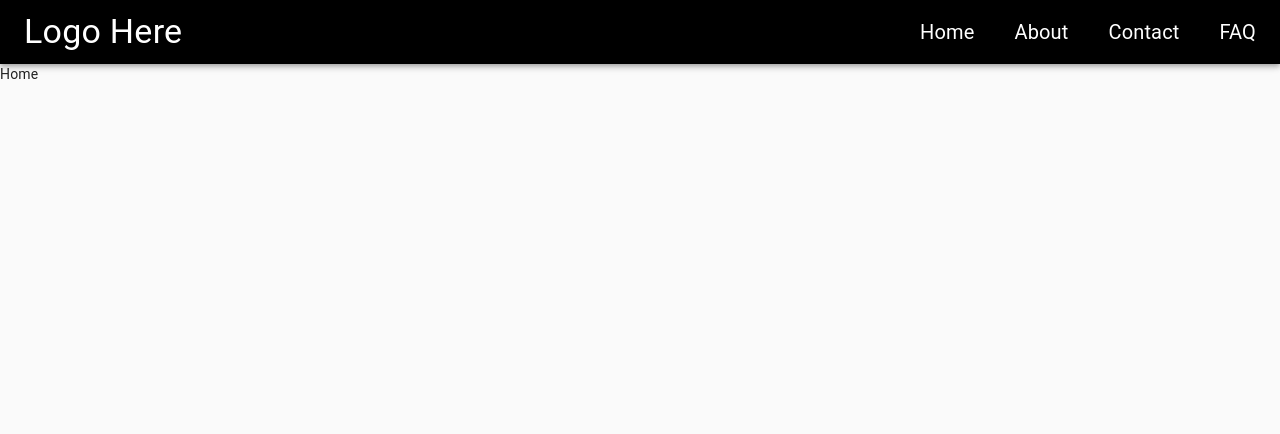
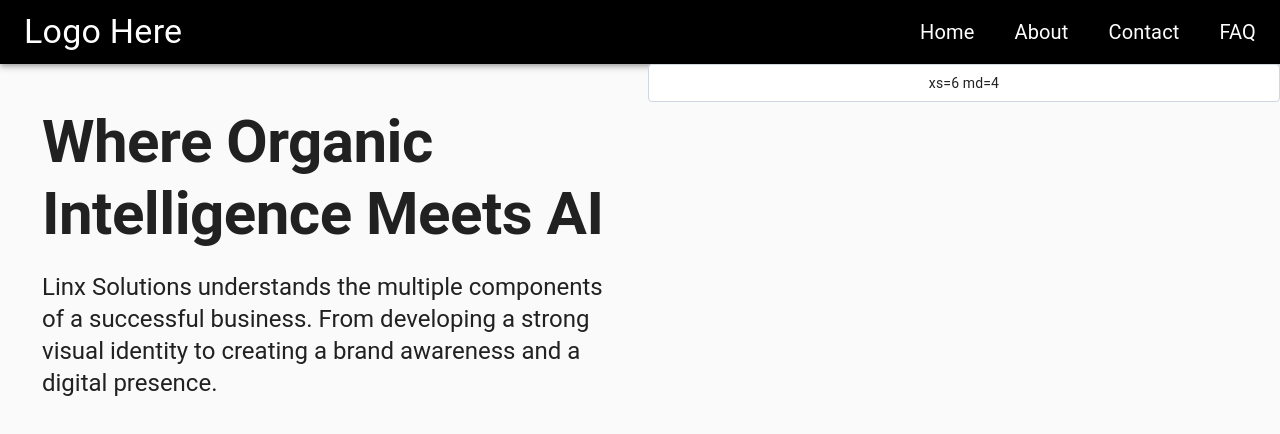
Before and after one commit to wandieinnocents/UI_React-Vite-V1, a React (Vite) app: page / in a window 1280 px wide. Shown: the top 434 px of the page. Built offline with nearby package versions, Linux system fonts and the light colour scheme.

Commit message:
Add left landing content

```diff
--- a/src/pages/Home.jsx
+++ b/src/pages/Home.jsx
@@ -1,11 +1,42 @@
-import React from 'react';
+// import * as React from 'react';
+import Box from '@mui/system/Box';
+import Grid from '@mui/system/Unstable_Grid';
+import styled from '@mui/system/styled';
+import Typography from '@mui/material/Typography';
 
-function Home() {
+
+const Item = styled('div')(({ theme }) => ({
+  backgroundColor: theme.palette.mode === 'dark' ? '#1A2027' : '#fff',
+  border: '1px solid',
+  borderColor: theme.palette.mode === 'dark' ? '#444d58' : '#ced7e0',
+  padding: theme.spacing(1),
+  borderRadius: '4px',
+  textAlign: 'center',
+}));
+
+export default function Home() {
   return (
-    <div>
-      Home
-    </div>
+    <Box sx={{ flexGrow: 1 }}>
+      <Grid container spacing={2}>
+      {/* content */}
+        <Grid xs={12} md={6} lg={6} xl={6}
+        style={{ paddingLeft:50,paddingRight:10, paddingTop:50, fontSize:10 }}>
+        <Typography variant="h2" gutterBottom>
+         <b>Where Organic Intelligence Meets AI</b>
+        </Typography>
+        <Typography variant="h5" gutterBottom>
+        Linx Solutions understands the multiple components of a successful business. From developing a strong visual identity to
+        creating a brand awareness and a digital presence.
+        </Typography>
+
+        </Grid>
+
+        {/* image */}
+        <Grid xs={12} md={6} lg={6} xl={6}>
+          <Item>xs=6 md=4</Item>
+        </Grid>
+
+      </Grid>
+    </Box>
   );
 }
-
-export default Home;
```
